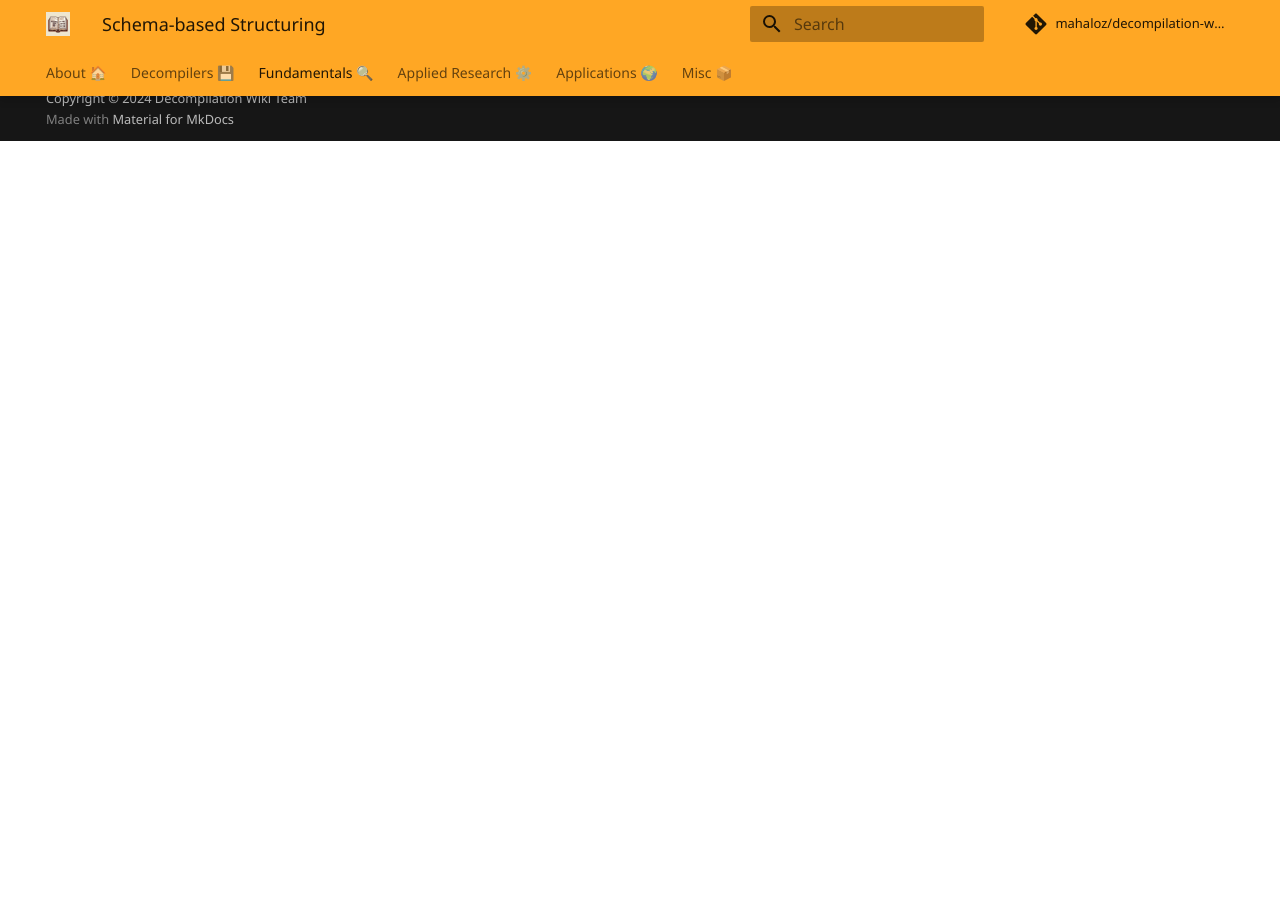
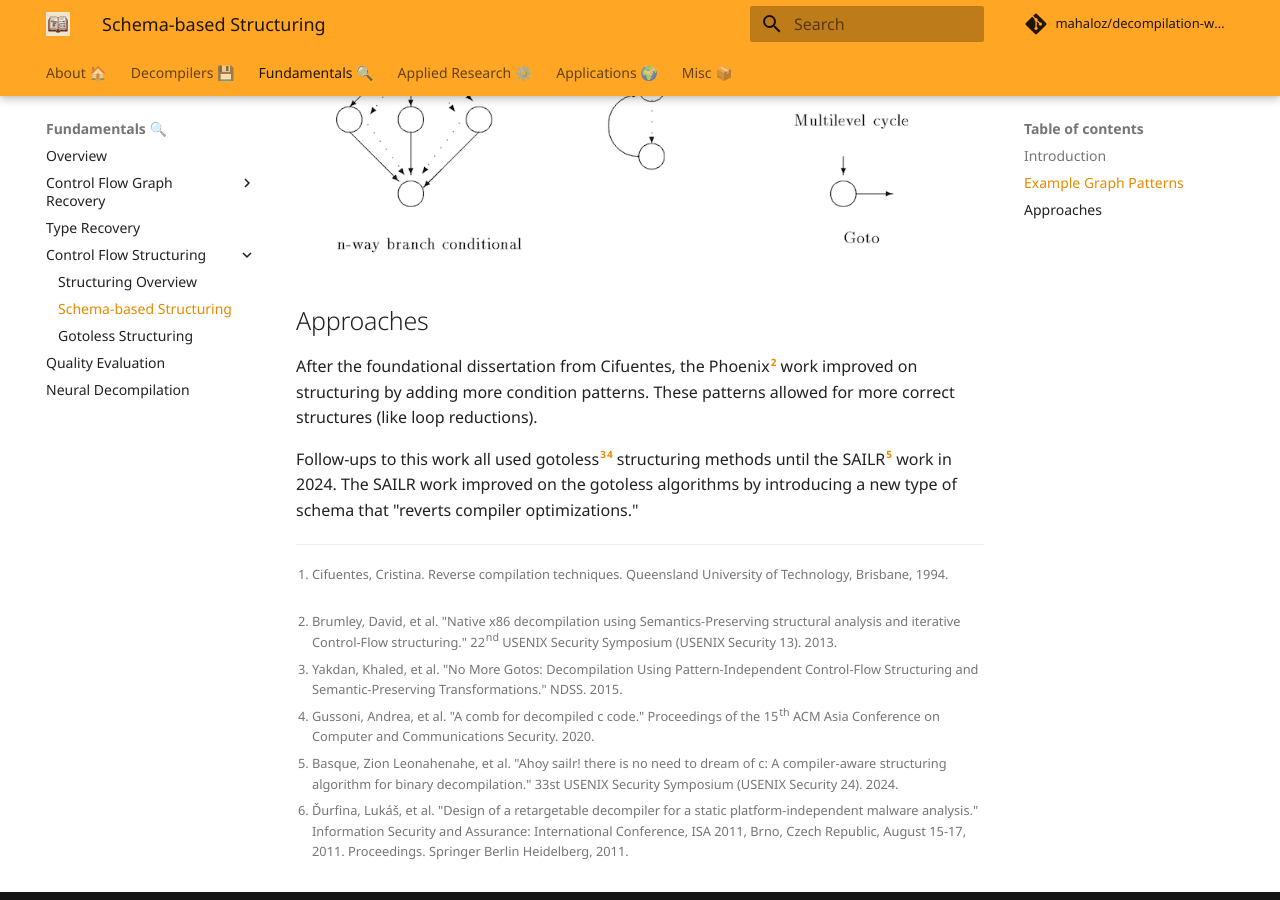
Before and after one commit to mahaloz/decompilation-wiki, an MkDocs documentation site: the page built from docs/fundamentals/cf_structuring/schema-based.md, in a window 1280 px wide and 900 px high, scrolled down 759 px. Built offline with MkDocs 1.6.1 and Material for MkDocs 9.7.7, drawn with Linux system fonts in a browser that asks for light colours; comment, search, counter and statistics services are not loaded; before the commit the page ends 900 px from its top, so only the background shows below that; some of the changed text lies outside the part shown.

Commit message:
Update structuring section and readme

```diff
--- a/docs/fundamentals/cf_structuring/schema-based.md
+++ b/docs/fundamentals/cf_structuring/schema-based.md
@@ -1,2 +1,26 @@
 # Schema-based Structuring
-pass
+## Introduction
+Schema-based structuring is a type of structuring that depends on a set of known compiler graph patterns[^1].
+With this in mind, a decompiler must know all of the compiler graph patterns to generate code that is structured[^3] (contains no gotos).
+An example of this type of structuring can be found in the [overview](/fundamentals/cf_structuring/overview) section.
+Schema-based structuring techniques are the most popular techniques among decompilers[^1][^2][^4][^5][^6].
+
+## Example Graph Patterns
+Example graph patterns, from Cifuentes 1994 dissertation[^1], can be seen below:
+
+![](/static/img/dcc_schema.png)
+
+## Approaches
+After the foundational dissertation from Cifuentes, the Phoenix[^2] work improved on structuring by adding more condition patterns.
+These patterns allowed for more correct structures (like loop reductions).
+
+Follow-ups to this work all used gotoless[^3][^4] structuring methods until the SAILR[^5] work in 2024.
+The SAILR work improved on the gotoless algorithms by introducing a new type of schema that "reverts compiler optimizations."
+
+
+[^1]: Cifuentes, Cristina. Reverse compilation techniques. Queensland University of Technology, Brisbane, 1994.
+[^2]: Brumley, David, et al. "Native x86 decompilation using Semantics-Preserving structural analysis and iterative Control-Flow structuring." 22nd USENIX Security Symposium (USENIX Security 13). 2013.
+[^3]: Yakdan, Khaled, et al. "No More Gotos: Decompilation Using Pattern-Independent Control-Flow Structuring and Semantic-Preserving Transformations." NDSS. 2015.
+[^4]: Gussoni, Andrea, et al. "A comb for decompiled c code." Proceedings of the 15th ACM Asia Conference on Computer and Communications Security. 2020.
+[^5]: Basque, Zion Leonahenahe, et al. "Ahoy sailr! there is no need to dream of c: A compiler-aware structuring algorithm for binary decompilation." 33st USENIX Security Symposium (USENIX Security 24). 2024.
+[^6]: Ďurfina, Lukáš, et al. "Design of a retargetable decompiler for a static platform-independent malware analysis." Information Security and Assurance: International Conference, ISA 2011, Brno, Czech Republic, August 15-17, 2011. Proceedings. Springer Berlin Heidelberg, 2011.
```
Also changed, not shown: README.md (+5 -5 lines), docs/fundamentals/cf_structuring/gotoless.md (+12 -0 lines), docs/fundamentals/cf_structuring/overview.md (+3 -2 lines), docs/fundamentals/evaluation.md (+6 -1 lines), docs/static/img/dcc_schema.png (added).
